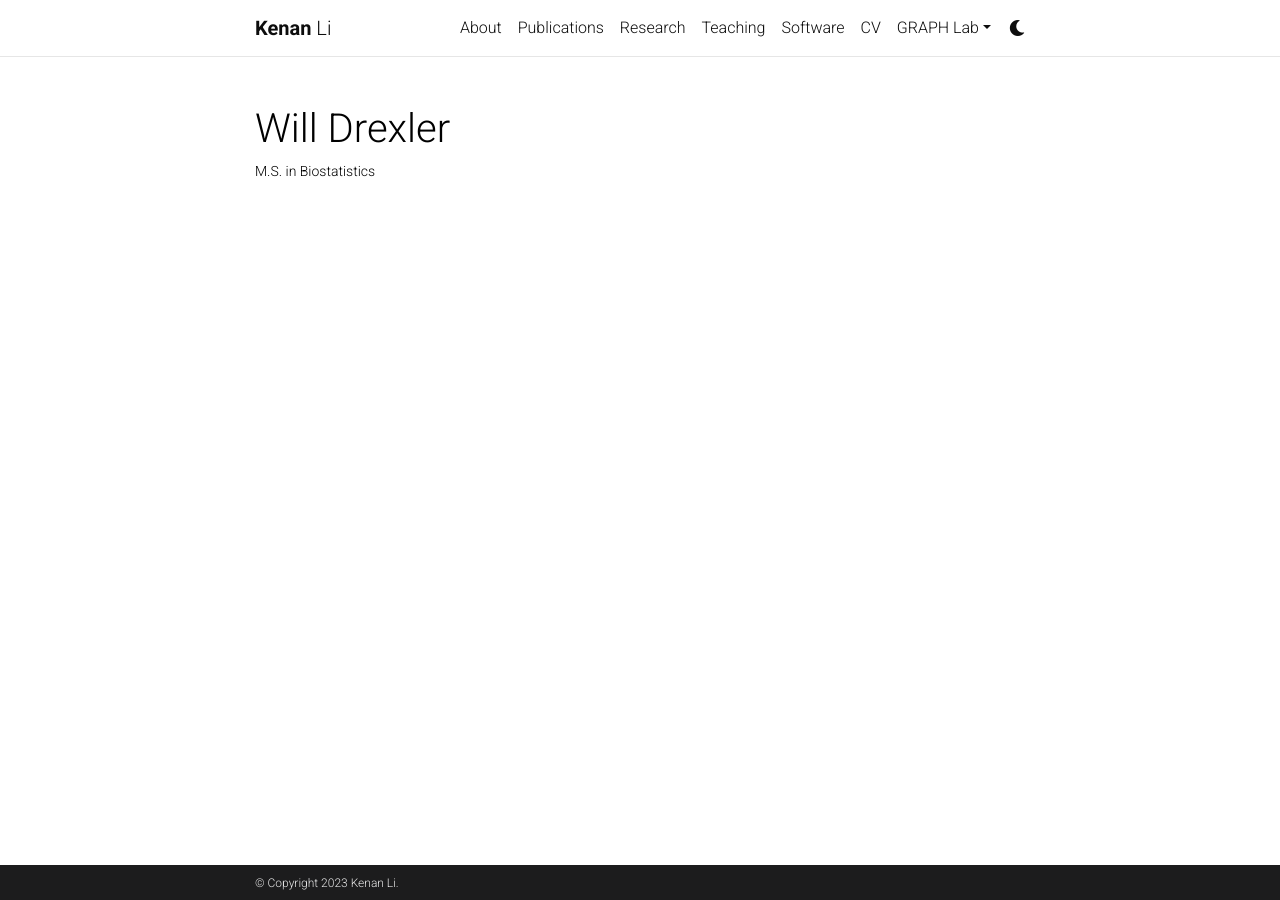
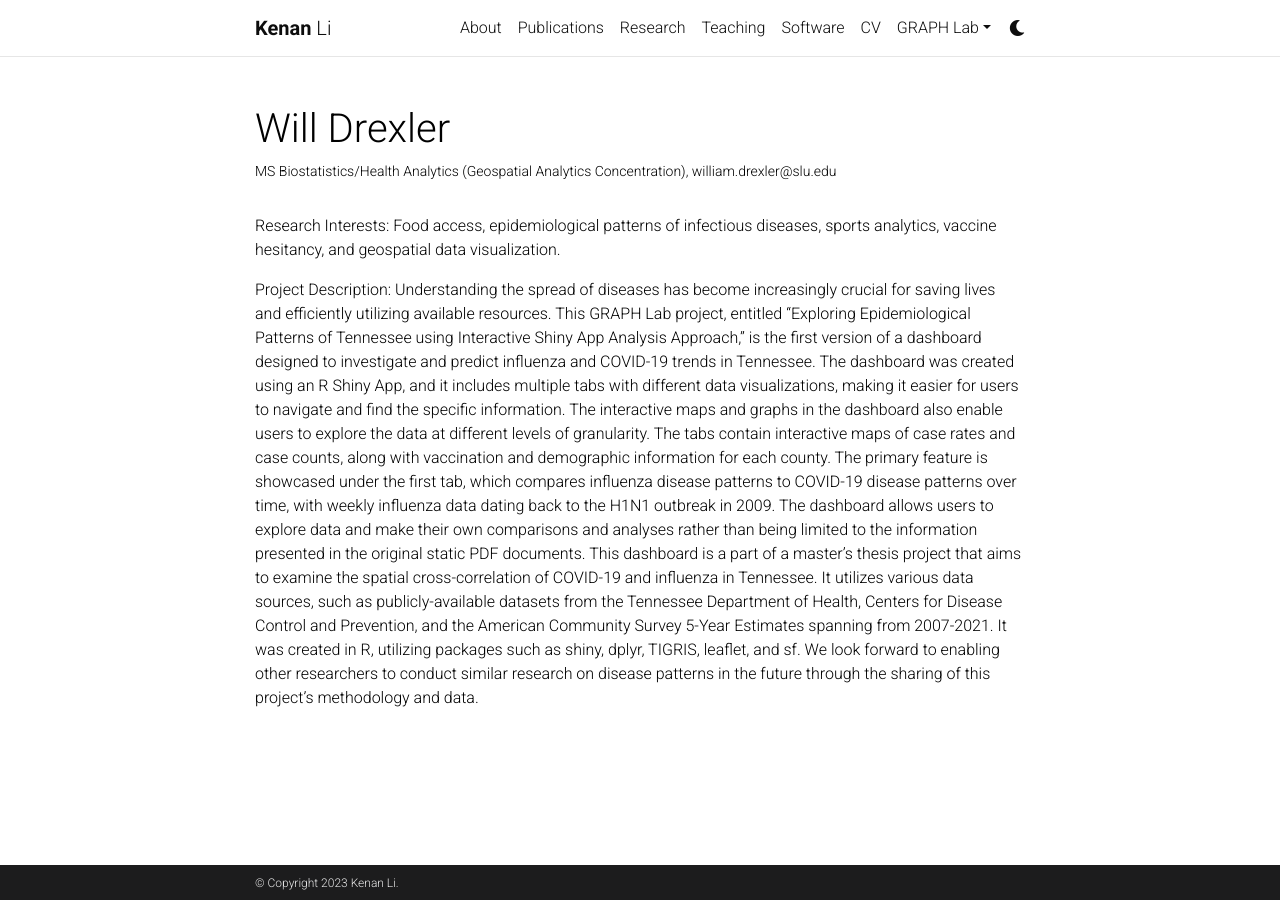
Before and after one commit to Kenan-Li/Kenan-Li.github.io, a Jekyll site: the page built from _people/2_William.md, in a window 1280 px wide. Built offline with Jekyll 4.4.1, drawn with Linux system fonts in a browser that asks for light colours; full-size pictures stand in for the smaller copies a plugin makes; comment, search, counter and statistics services are not loaded; a style sheet for code colours, icons or effects is not loaded.

```diff
--- a/_people/2_William.md
+++ b/_people/2_William.md
@@ -1,8 +1,13 @@
 ---
 layout: page
 title: Will Drexler
-description: M.S. in Biostatistics
-img: assets/img/7.jpg
+description: MS Biostatistics/Health Analytics (Geospatial Analytics Concentration), william.drexler@slu.edu
+img: assets/img/headshot_Will.jpg
 importance: 1
 category: Graduates
 ---
+Research Interests:  Food access, epidemiological patterns of infectious diseases, sports analytics, vaccine hesitancy, and geospatial data visualization.
+
+Project Description:
+Understanding the spread of diseases has become increasingly crucial for saving lives and efficiently utilizing available resources. This GRAPH Lab project, entitled "Exploring Epidemiological Patterns of Tennessee using Interactive Shiny App Analysis Approach," is the first version of a dashboard designed to investigate and predict influenza and COVID-19 trends in Tennessee. The dashboard was created using an R Shiny App, and it includes multiple tabs with different data visualizations, making it easier for users to navigate and find the specific information. The interactive maps and graphs in the dashboard also enable users to explore the data at different levels of granularity. The tabs contain interactive maps of case rates and case counts, along with vaccination and demographic information for each county. The primary feature is showcased under the first tab, which compares influenza disease patterns to COVID-19 disease patterns over time, with weekly influenza data dating back to the H1N1 outbreak in 2009. The dashboard allows users to explore data and make their own comparisons and analyses rather than being limited to the information presented in the original static PDF documents.
+This dashboard is a part of a master's thesis project that aims to examine the spatial cross-correlation of COVID-19 and influenza in Tennessee. It utilizes various data sources, such as publicly-available datasets from the Tennessee Department of Health, Centers for Disease Control and Prevention, and the American Community Survey 5-Year Estimates spanning from 2007-2021. It was created in R, utilizing packages such as shiny, dplyr, TIGRIS, leaflet, and sf. We look forward to enabling other researchers to conduct similar research on disease patterns in the future through the sharing of this project’s methodology and data.
```
Also changed, not shown: _posts/2022-03-08-Kriging.md (+26 -6 lines), assets/img/headshot_Will.png (added).
